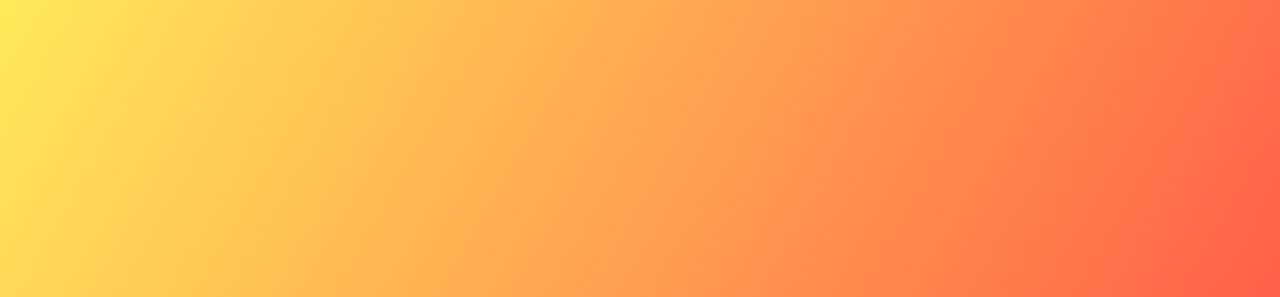
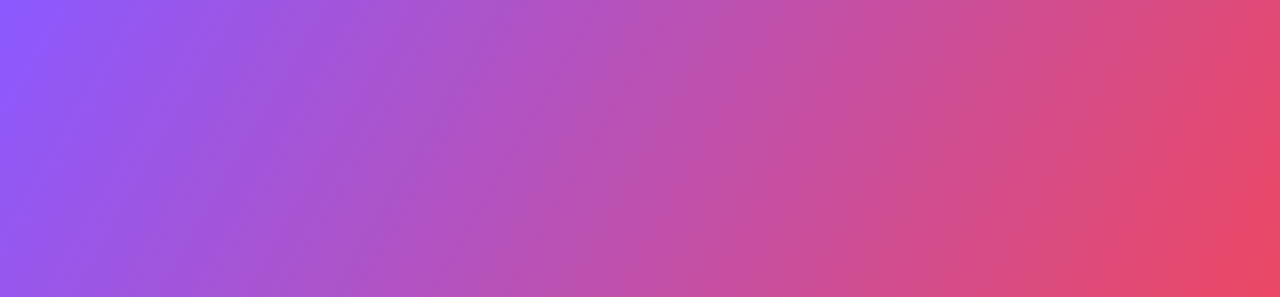
Before and after one commit to allandrs/relogio-digital, a plain HTML site: page index.html in a window 1280 px wide. Shown: the top 297 px of the page. Drawn offline with nearby package versions, Linux system fonts and the light colour scheme.

Commit message:
change the color

```diff
--- a/assets/css/style.css
+++ b/assets/css/style.css
@@ -9,7 +9,7 @@
 }
 
 body {
-    background: linear-gradient(120deg, #ffe53bd8, #ff2525da);
+    background: linear-gradient(120deg, #763bffd8, #ff2525da);
     height: 100vh;
     display: flex;
     align-items: center;
```
